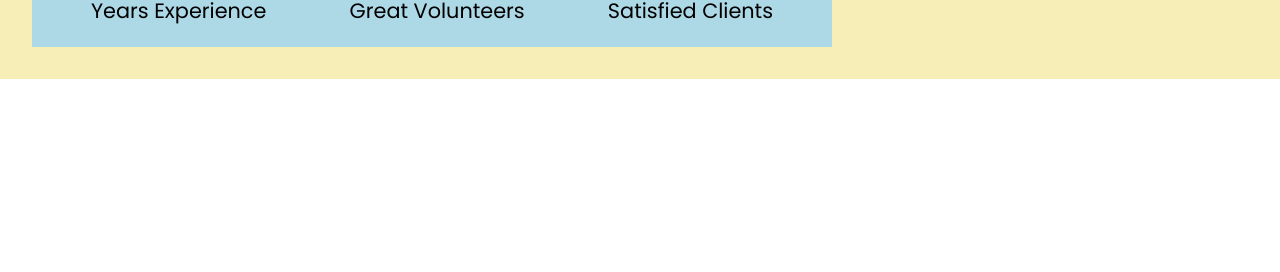
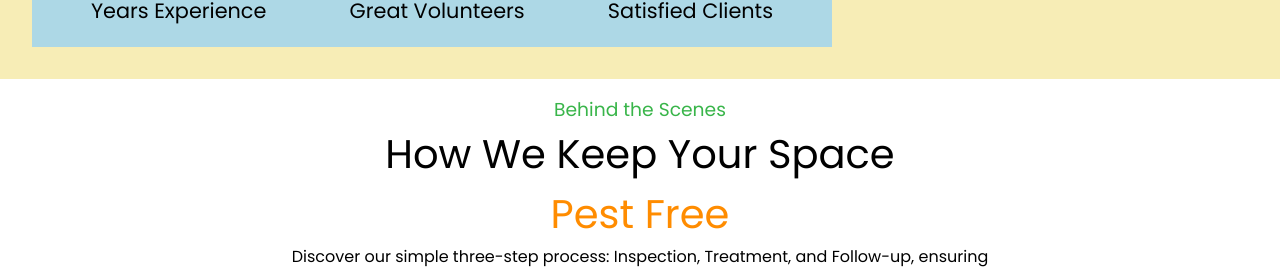
Before and after one commit to alecnissen/Precision-Pest-Control, a React (Vite) app: page / in a window 1280 px wide. Shown: the part 2458-2730 px from the top of the page. Before the commit the page ends 2537 px from the top, so only its background shows below. Built offline with nearby package versions, Linux system fonts and the light colour scheme.

Commit message:
added title and subtitle content for process section on homepage

```diff
--- a/src/App.jsx
+++ b/src/App.jsx
@@ -5,6 +5,7 @@ import ImageTitleComponent from './ImageTitleComponent';
 import InsectCards from './InsectCards';
 import Navbar from './Navbar';
 import FeaturesHomepage from './FeaturesHomepage';
+import Process from './Process';
 
 export default function App() {
 
@@ -16,6 +17,7 @@ export default function App() {
     <InsectCards></InsectCards>
     <AboutUsHomepage></AboutUsHomepage>
     <FeaturesHomepage></FeaturesHomepage>
+    <Process></Process>
     </>
   );
 }
--- /dev/null
+++ b/src/Process.jsx
@@ -0,0 +1,26 @@
+import React from 'react';
+
+export default function Process() {
+  return (
+    <div className="process-content-wrapper">
+      <div className="process-title-subtitle-container">
+        <h3>Behind the Scenes</h3>
+
+        <h1>
+          How We Keep Your Space
+        </h1>
+
+        <h1 className='process-pest-free-text'>Pest Free</h1>
+
+
+
+        <p>
+          Discover our simple three-step process: Inspection, Treatment, and Follow-up, ensuring effective pest control
+          solutions tailored to your need
+        </p>
+
+
+      </div>
+    </div>
+  );
+}
--- a/src/Styles/index.scss
+++ b/src/Styles/index.scss
@@ -12,3 +12,4 @@
 @import '../Styles/insect_cards_styles.scss';
 @import '../Styles/about_us_homepage_styles.scss';
 @import '../Styles/features_homepage_styles.scss';
+@import '../Styles/process_styles.scss';
--- /dev/null
+++ b/src/Styles/process_styles.scss
@@ -0,0 +1,31 @@
+.process-title-subtitle-container {
+    display: flex;
+    flex-direction: column;
+    justify-content: center;
+    align-items: center;
+    padding-top: 1em
+}
+
+.process-title-subtitle-container * {
+    font-family: "Poppins", sans-serif;
+    text-align: center;
+}
+
+
+.process-title-subtitle-container h3 {
+    color: rgb(57, 181, 74);
+    font-weight: 400;
+}
+
+.process-title-subtitle-container h1 {
+    font-size: 2.5rem;
+    font-weight: 400;
+}
+
+.process-pest-free-text {
+    color: darkorange;
+}
+
+.process-title-subtitle-container p {
+    max-width: 45em;
+}
```
